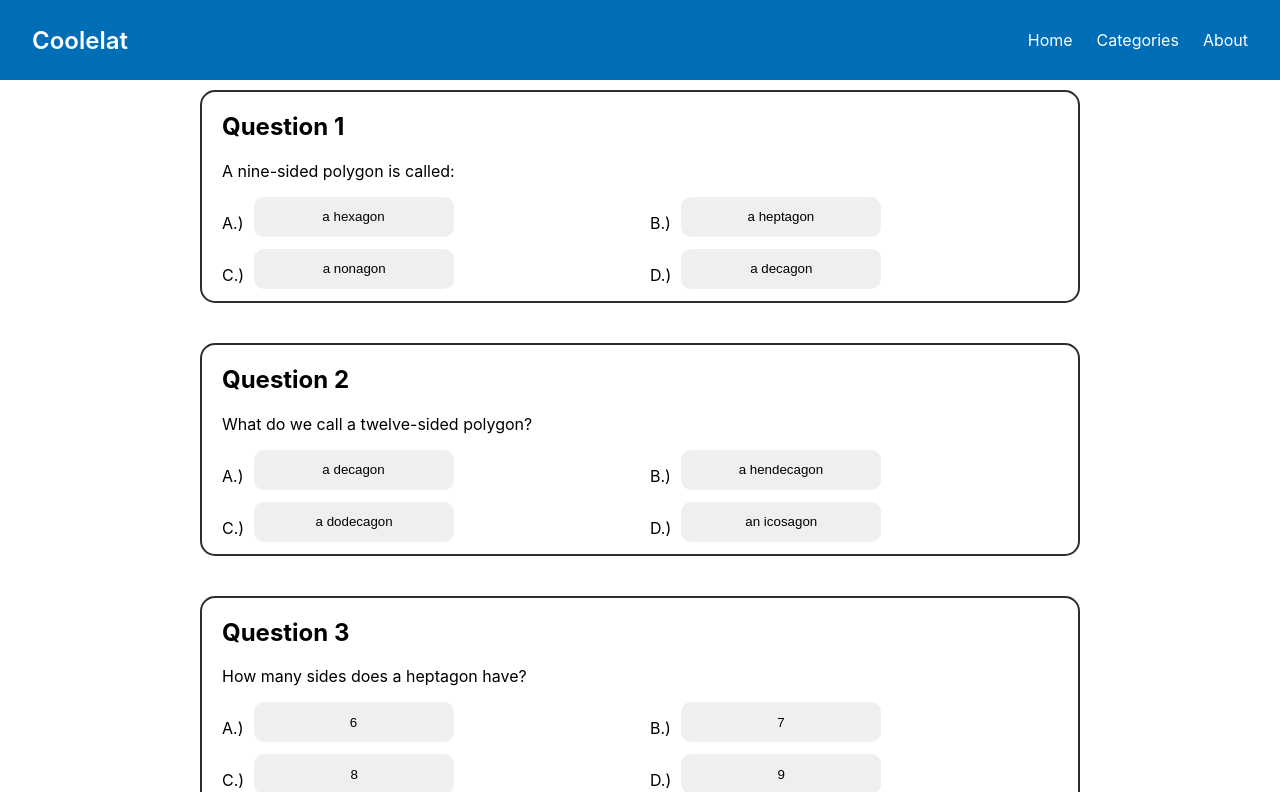
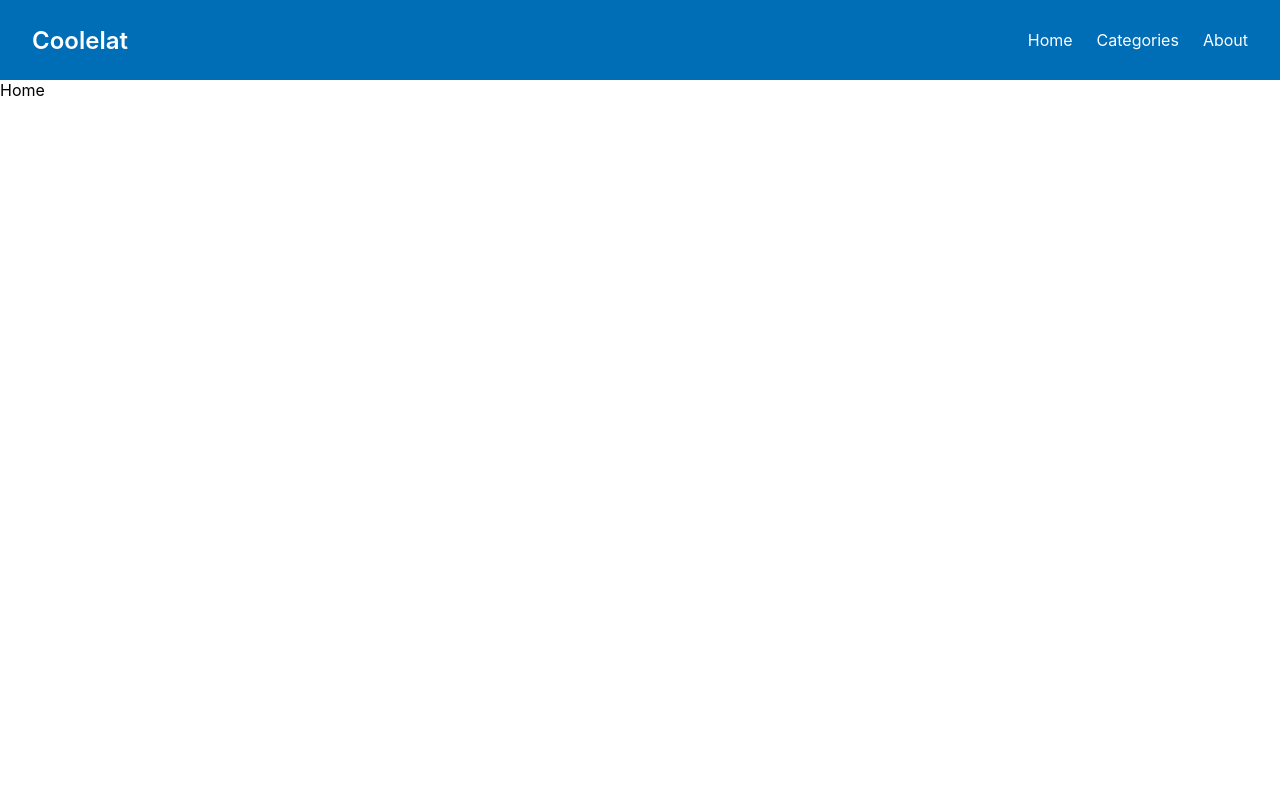
Before and after one commit to iteratoristas/coolelat, a React (Create React App) app in the folder client/: page / in a window 1280 px wide. Shown: the top 792 px of the page. Built offline with nearby package versions, Linux system fonts and the light colour scheme.

Commit message:
feat: wrap app in browserrouter

```diff
--- a/client/src/App.js
+++ b/client/src/App.js
@@ -1,20 +1,18 @@
 import "./App.css";
-import PrimaryButton from "./components/PrimaryButton";
 import AppBar from "./components/AppBar";
-import QuizCard from "./components/QuizCard";
-import Categories from "./components/Categories";
-import PlaneGeometry from "./screens/PlaneGeometry";
+import Category from "./screens/Category";
 
+import { BrowserRouter as Router, Switch, Route } from "react-router-dom";
 function App() {
   return (
-    <>
-
+    <Router>
       <AppBar />
-      {/*<QuizCard/>
-      <PrimaryButton text="Login" type="button" />
-      <PrimaryButton type="button" /> */}
-      <PlaneGeometry/>
-    </>
+      <Switch>
+        <Route exact path="/" component={() => <div>Home</div>} />
+        <Route exact path="/categories" component={Category} />
+        <Route exact path="/about" component={() => <div>About</div>} />
+      </Switch>
+    </Router>
   );
 }
 
```
